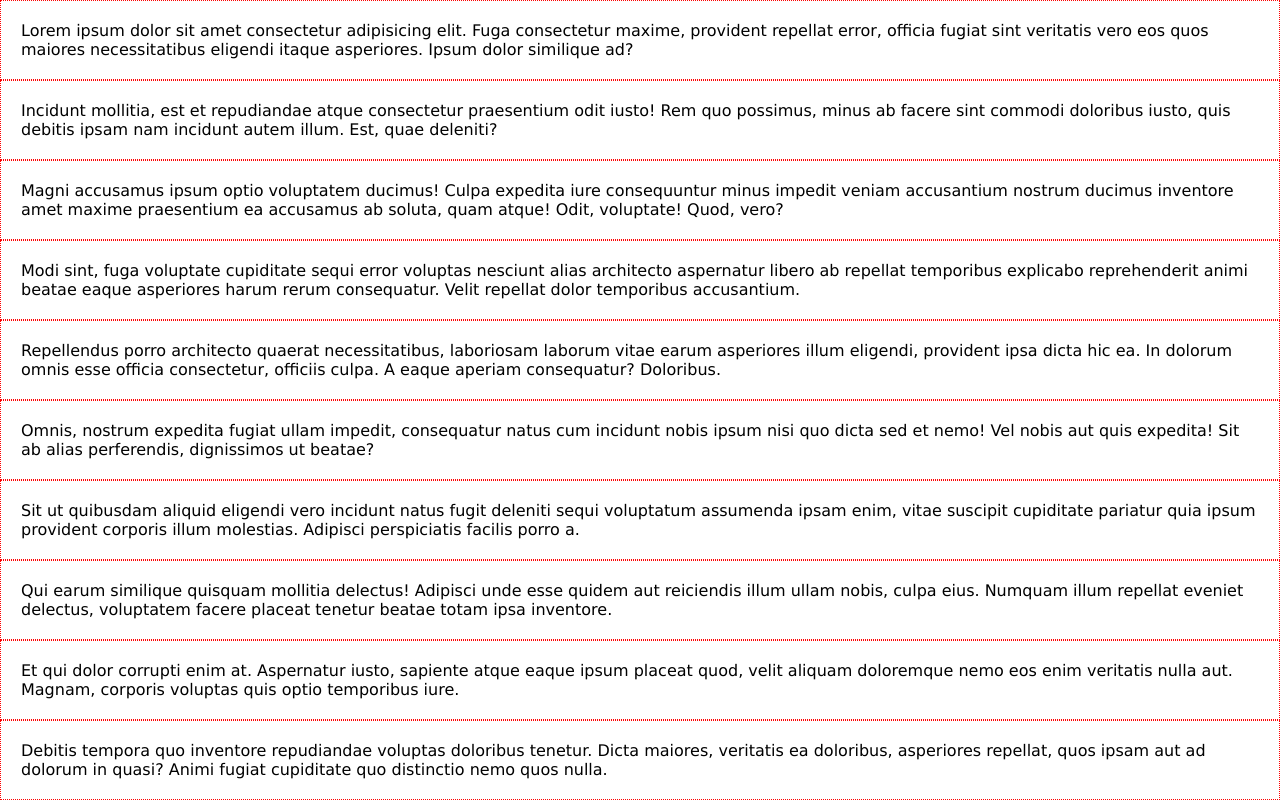
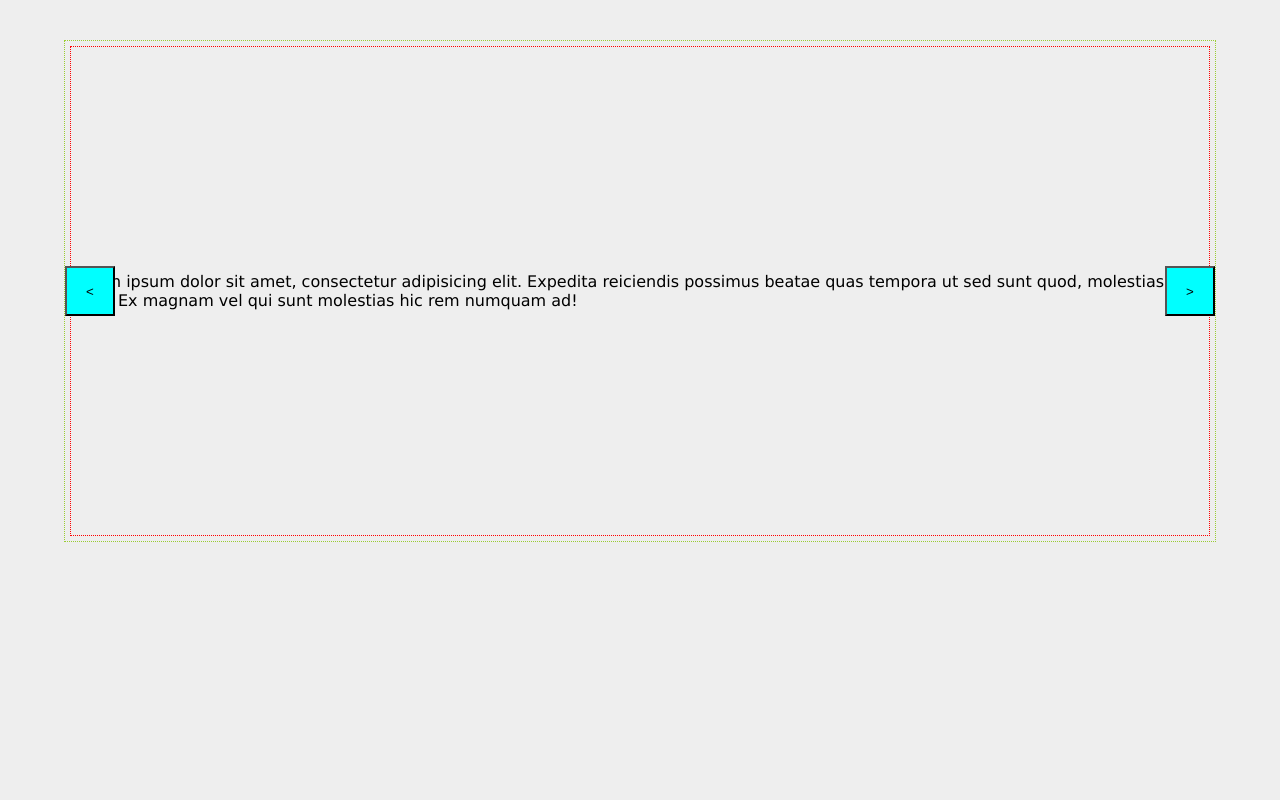
Before and after one commit to thaks/ShopifyCustomTheme01, a website: page index.html in a window 1280 px wide. Drawn offline with Linux system fonts and the light colour scheme.

Commit message:
Staging for real work.

```diff
--- a/index.html
+++ b/index.html
@@ -9,38 +9,44 @@
 
     <title>Document</title>
 </head>
-<body>
+
+<div class="glider-container">
         <div class="glider">
             <div class="glider__item">
-            <p>Lorem ipsum dolor sit amet consectetur adipisicing elit. Fuga consectetur maxime, provident repellat error, officia fugiat sint veritatis vero eos quos maiores necessitatibus eligendi itaque asperiores. Ipsum dolor similique ad?</p>
+                <p>Lorem ipsum dolor sit amet, consectetur adipisicing elit. Expedita reiciendis possimus beatae quas tempora ut sed sunt quod, molestias alias. Ex magnam vel qui sunt molestias hic rem numquam ad!</p>
             </div>
             <div class="glider__item">
-            <p>Incidunt mollitia, est et repudiandae atque consectetur praesentium odit iusto! Rem quo possimus, minus ab facere sint commodi doloribus iusto, quis debitis ipsam nam incidunt autem illum. Est, quae deleniti?</p>
+                <p>Mollitia, dolore minus? Numquam expedita dolorum eligendi natus repellat. Totam quo sapiente minus soluta ab quasi enim. Vel quis aliquam iusto maiores libero tenetur tempora impedit totam numquam beatae. Praesentium.</p>
             </div>
             <div class="glider__item">
-            <p>Magni accusamus ipsum optio voluptatem ducimus! Culpa expedita iure consequuntur minus impedit veniam accusantium nostrum ducimus inventore amet maxime praesentium ea accusamus ab soluta, quam atque! Odit, voluptate! Quod, vero?</p>
+                <p>Sint, cumque vitae! Possimus temporibus omnis consectetur nemo autem deleniti doloremque necessitatibus suscipit iusto laudantium, dicta distinctio consequuntur aut error numquam molestias ex. Architecto corporis modi soluta, ipsam minus vitae.</p>
             </div>
             <div class="glider__item">
-            <p>Modi sint, fuga voluptate cupiditate sequi error voluptas nesciunt alias architecto aspernatur libero ab repellat temporibus explicabo reprehenderit animi beatae eaque asperiores harum rerum consequatur. Velit repellat dolor temporibus accusantium.</p>
+                <p>Inventore esse perferendis earum voluptas quos exercitationem sunt laboriosam, odit dolorem accusantium nihil, aut ratione pariatur. Animi molestias reprehenderit eveniet quos quo consectetur corporis doloribus cum, quidem illo vero officiis?</p>
             </div>
             <div class="glider__item">
-            <p>Repellendus porro architecto quaerat necessitatibus, laboriosam laborum vitae earum asperiores illum eligendi, provident ipsa dicta hic ea. In dolorum omnis esse officia consectetur, officiis culpa. A eaque aperiam consequatur? Doloribus.</p>
+                <p>Quibusdam minima reiciendis labore optio nesciunt voluptatum dignissimos modi, et delectus, consequuntur blanditiis unde architecto cumque maiores. Sapiente aliquid, debitis nulla molestias odio quos voluptatem facere nisi, reiciendis aspernatur unde.</p>
             </div>
             <div class="glider__item">
-            <p>Omnis, nostrum expedita fugiat ullam impedit, consequatur natus cum incidunt nobis ipsum nisi quo dicta sed et nemo! Vel nobis aut quis expedita! Sit ab alias perferendis, dignissimos ut beatae?</p>
+                <p>Accusamus, eum nobis explicabo enim, iste ratione commodi odit non error sit amet vitae, dolore repellendus quis fuga et voluptatum veniam exercitationem nisi aperiam neque in recusandae earum? Dolor, ipsam.</p>
             </div>
             <div class="glider__item">
-            <p>Sit ut quibusdam aliquid eligendi vero incidunt natus fugit deleniti sequi voluptatum assumenda ipsam enim, vitae suscipit cupiditate pariatur quia ipsum provident corporis illum molestias. Adipisci perspiciatis facilis porro a.</p>
+                <p>Assumenda eaque facere molestias cumque, non, fuga blanditiis nesciunt impedit ipsum qui quam consectetur ducimus porro eos illo eius cum harum quasi maiores molestiae explicabo nulla, fugiat quis vero! Ea?</p>
             </div>
             <div class="glider__item">
-            <p>Qui earum similique quisquam mollitia delectus! Adipisci unde esse quidem aut reiciendis illum ullam nobis, culpa eius. Numquam illum repellat eveniet delectus, voluptatem facere placeat tenetur beatae totam ipsa inventore.</p>
+                <p>Voluptate ratione eaque illo sed, voluptas iusto veritatis animi quo eos itaque adipisci iste enim in perferendis accusamus consequuntur unde aliquid similique vero non cupiditate possimus nesciunt nulla rem. Error?</p>
             </div>
             <div class="glider__item">
-            <p>Et qui dolor corrupti enim at. Aspernatur iusto, sapiente atque eaque ipsum placeat quod, velit aliquam doloremque nemo eos enim veritatis nulla aut. Magnam, corporis voluptas quis optio temporibus iure.</p>
+                <p>Ex fuga, ratione magni quis fugit praesentium excepturi nulla culpa atque nemo. Inventore quod temporibus labore impedit, odio quisquam omnis exercitationem eveniet officia doloremque quibusdam quae obcaecati neque asperiores reiciendis!</p>
             </div>
             <div class="glider__item">
-            <p>Debitis tempora quo inventore repudiandae voluptas doloribus tenetur. Dicta maiores, veritatis ea doloribus, asperiores repellat, quos ipsam aut ad dolorum in quasi? Animi fugiat cupiditate quo distinctio nemo quos nulla.</p>
+                <p>Odio totam adipisci vero harum ratione! Sunt, natus! Dolor quia omnis esse quam, fuga modi nemo perspiciatis reiciendis ipsum dolorem! Asperiores nisi quos nam! Natus earum expedita quas hic iusto.</p>
             </div>
+        </div>
+
+
+            <button class="glider__prev glider__button"><</button>
+            <button class="glider__next glider__button">></button>
 </div>
 
 
--- a/js/script.js
+++ b/js/script.js
@@ -0,0 +1,10 @@
+new Glider(document.querySelector('.glider'), {
+    slidesToShow: 1,
+    slidesToScroll: 1,
+    arrows: {
+        prev: '.glider__prev',
+        next: '.glider__next'
+    },
+    draggable: true,
+    rewind: true
+});
--- a/scss/main.scss
+++ b/scss/main.scss
@@ -13,13 +13,50 @@ body {
     background-color: $backgroundColor;
     font-family: Verdana, Geneva, Tahoma, sans-serif;
     font-size: 16px;
+    padding-top: 40px;
+
+}
+.glider-container {
+    border: 1px dotted yellowgreen;
+    position: relative;
+    max-width: 90%;
+    margin: 0 auto;
 }
 
 .glider {
-    background-color: white;
+    // background-color: white;
+    // position: relative;
+    .glider-track {
+        height: 500px;
+    }
+
     &__item {
-        padding: 20px;
-        // margin: 5px;
+        margin: 5px;
         border: 1px dotted red;
+
+        img {
+            width: 100%;
+            height: 100%;
+        }
+    }
+
+    &__button {
+        width: 50px;
+        height: 50px;
+        background-color: aqua;
+    }
+
+    &__prev {
+        position: absolute;
+        top: 50%;
+        left: 0;
+        transform: translateY(-50%);
+    }
+    &__next {
+        position: absolute;
+        top: 50%;
+        right: 0;
+        transform: translateY(-50%);
+
     }
 }
```
Also changed, not shown: css/main.css. Lines whose indentation alone changed are shown as unchanged.
